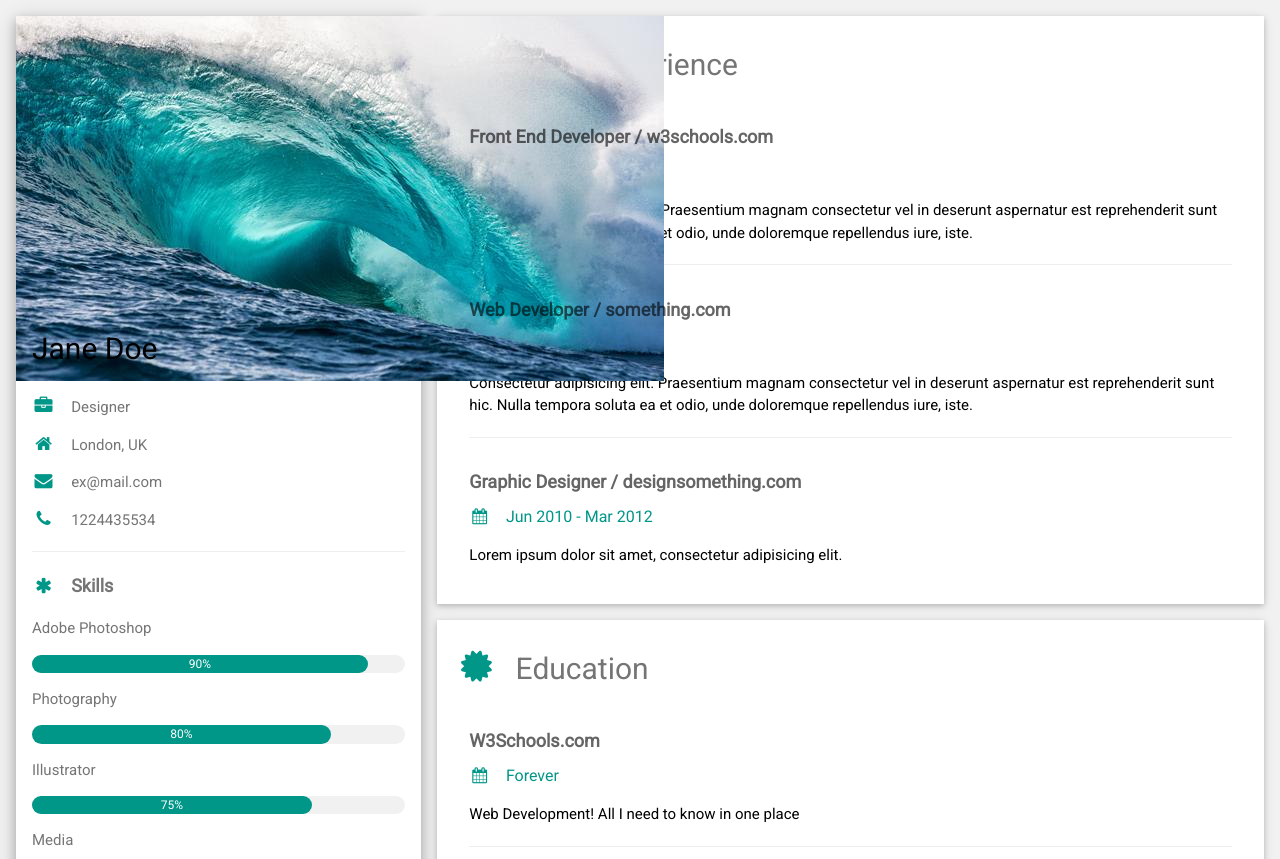
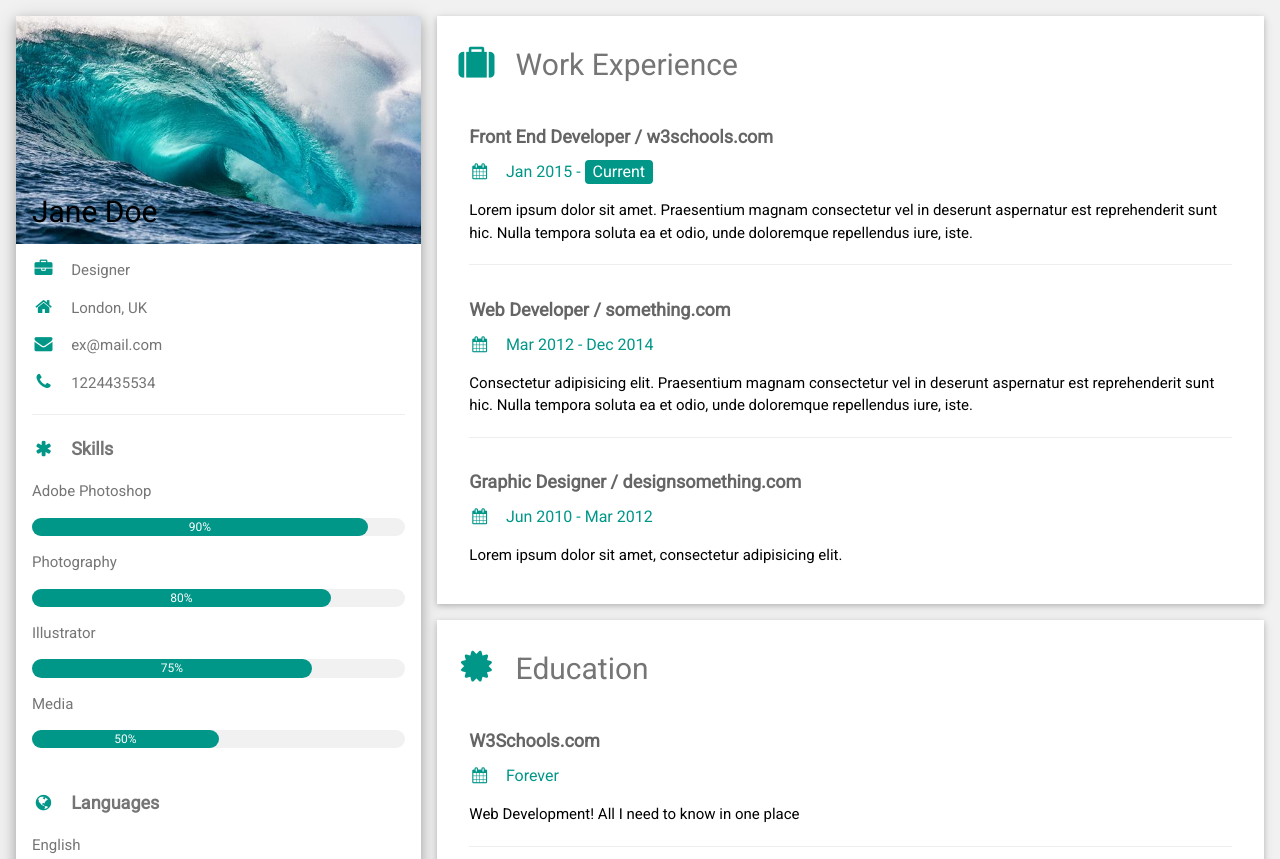
Before and after one commit to sofia-im/ForteTraining, a plain HTML site: page index.html in a window 1280 px wide. Shown: the top 859 px of the page. Drawn offline with nearby package versions, Linux system fonts and the light colour scheme.

Commit message:
image size changed

```diff
--- a/index.html
+++ b/index.html
@@ -21,7 +21,7 @@ html,body,h1,h2,h3,h4,h5,h6 {font-family: "Roboto", sans-serif}
 
       <div class="w3-white w3-text-grey w3-card-4">
         <div class="w3-display-container">
-          <img src="https://github.com/sofia-im/ForteTraining/blob/LearningGitFlowFeature/img1.jpg?raw=true">
+          <img style="width:100%" src="https://github.com/sofia-im/ForteTraining/blob/LearningGitFlowFeature/img1.jpg?raw=true">
           <div class="w3-display-bottomleft w3-container w3-text-black">
             <h2>Jane Doe</h2>
           </div>
```
